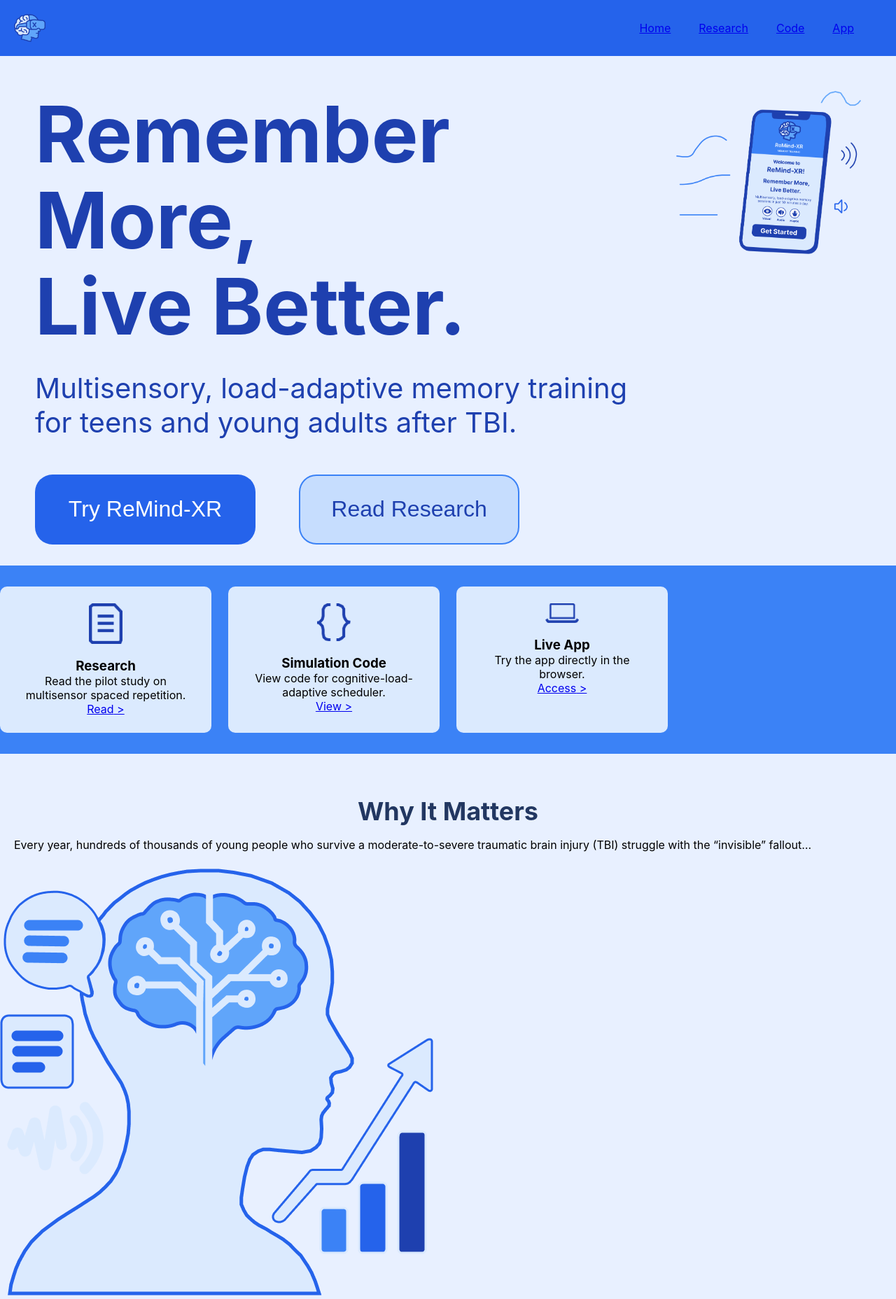
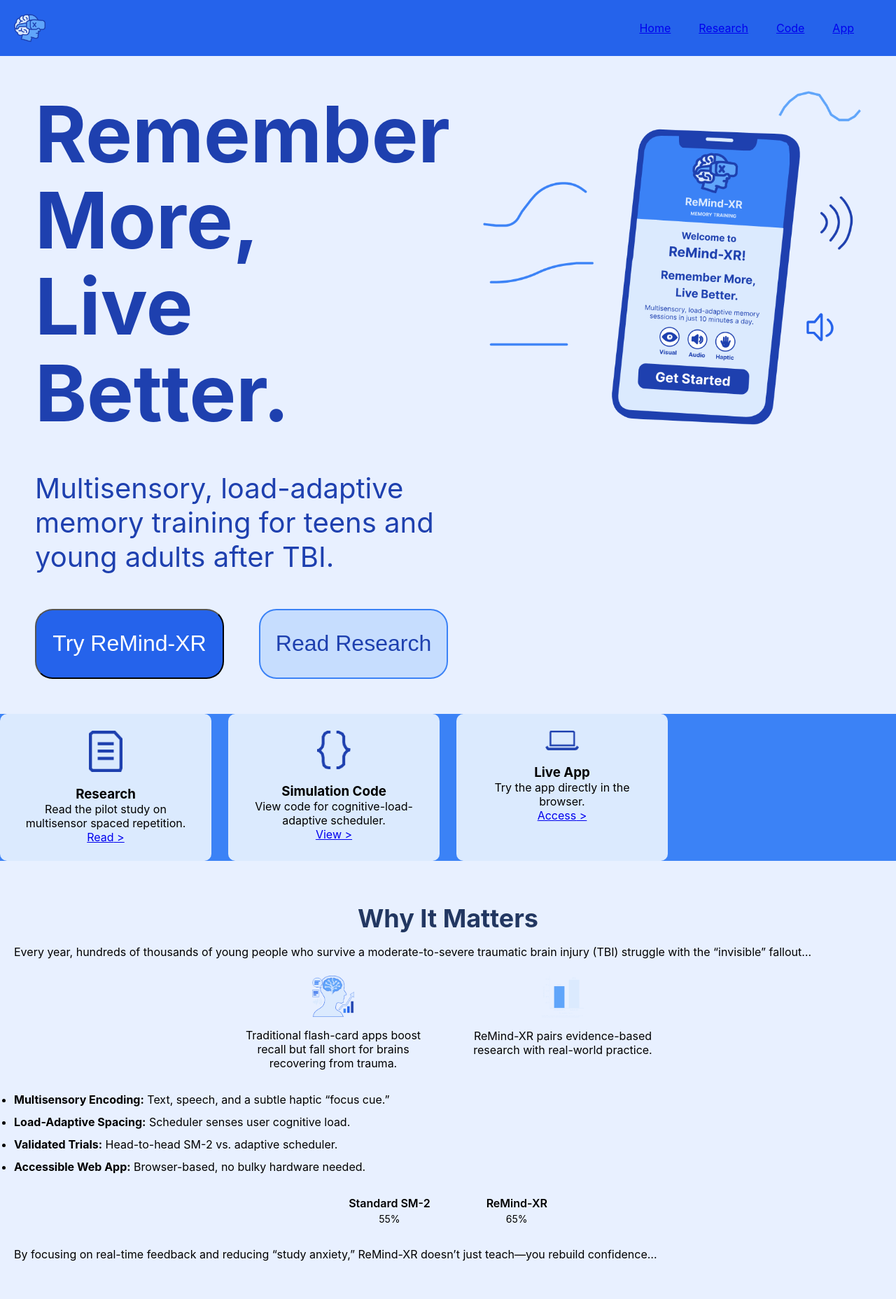
Before and after one commit to maitrimydur/remindXR-web, a React (Vite) app: page / in a window 1280 px wide. Shown: the top 1856 px of the page at 70% size. Built offline with nearby package versions, Linux system fonts and the light colour scheme.

Commit message:
Hero: cap paragraph at 50% width, keep all other styles

```diff
--- a/src/App.css
+++ b/src/App.css
@@ -1,7 +1,7 @@
 :root {
-  --blue: #2563EB;
-  --dark: #223761;
-  --white: #fff;
+  --blue:   #2563EB;
+  --dark:   #223761;
+  --white:  #fff;
 }
 
 .App {
@@ -16,24 +16,22 @@
   background: var(--blue);
   padding: 20px;
 }
-.logo { height: 40px; }
+.logo {
+  height: 40px;
+}
 .nav-links {
   display: flex;
-  gap: 40px;          /* fixed 40px between each link */
-  padding: 0 40px;    /* 40px on left and right of the whole nav block */
-  margin-left: auto;  /* still pushes the nav block to the right */
+  gap: 40px;           /* fixed 40px between each link */
+  padding: 0 40px;     /* 40px inset on left & right */
+  margin-left: auto;   /* push nav to the right */
 }
 .nav-link {
   color: var(--white);
   text-decoration: none;
   font-weight: 600;
-  padding-bottom: 4px;           /* give some room for the underline */
-  position: relative;            /* for the pseudo-element */
+  padding-bottom: 4px; /* room for the underline */
+  position: relative;
 }
-
-
-
-/* Optional fancier underline via pseudo-element */
 .nav-link.active::after {
   content: '';
   position: absolute;
@@ -45,52 +43,45 @@
 }
 
 .site-title {
-  color: #DBEAFE;      /* your existing color */
-  margin-left: 15px;   /* pushes it 30px right of the logo */
-  font-size: 2rem;   /* optional—match your design */
+  color: #DBEAFE;
+  margin-left: 15px;
+  font-size: 2rem;
   font-weight: 600;
 }
 .branding {
   display: flex;
   align-items: center;
-  /* you can use gap instead of margin if you like */
 }
 
 /* Hero */
 .hero {
   display: flex;
-  align-items: flex-start;        /* ① pin both items to the top of the container */
-  justify-content: space-between;
-  margin: 50px 50px 30px;
+  align-items: flex-start;    /* top-align both columns */
+  margin: 50px;               /* 50px all around (50px under the header) */
 }
+
+/* Left column: fixed to 50% of the container */
 .hero-text {
-  flex: 1 1 auto;                 /* allow text to grow & shrink */
+  flex: 0 0 50%;
   min-width: 0;
+  display: flex;
+  flex-direction: column;
 }
 .hero-text h1 {
   font-size: 7rem;
   line-height: 1.1;
-  margin-bottom: 30px;
   color: #1E40AF;
+  margin: 0 0 50px;           /* 50px gap below heading */
 }
 .hero-text p {
-  margin-top: 30px;
   font-size: 2.5rem;
-  margin-bottom: 50px;
   color: #1E40AF;
-}
-.hero-buttons .btn {
-  padding: 12px 24px;
-  border: none;
-  border-radius: 6px;
-  cursor: pointer;
-  font-weight: 600;
-  margin-right: 12px;
+  margin: 0 0 50px;           /* 50px gap below paragraph */
+  max-width: none;            /* paragraph will fill the text column */
 }
 .hero-buttons {
   display: flex;
-  gap: 50px;                       /* exact 50px between buttons */
-  margin-top: 30px;                /* your vertical spacing */
+  gap: 50px;                  /* exact 50px between buttons */
 }
 .btn.primary {
   background: #2563EB;
@@ -111,13 +102,13 @@
   font-size: 2rem;
   font-weight: 300;
 }
+
+/* Right column: fills the remaining space */
 .hero-image {
-  flex: 0 1 40%;                   /* ② basis=40%, but *shrinkable* so it never overflows */
-  margin-left: 50px;               /* your gutter between text & image */
-  min-width: 0;                    /* so it can actually shrink if needed */
+  flex: 1 1 auto;
+  margin-left: 50px;          /* gutter between text & image */
+  min-width: 0;
 }
-
-/* Make the img fill that container */
 .hero-image img {
   width: 100%;
   height: auto;
@@ -128,17 +119,15 @@
 .features {
   background-color: #3B82F6;
   display: grid;
-  grid-template-columns: repeat(auto-fill,minmax(240px,1fr));
+  grid-template-columns: repeat(auto-fill, minmax(240px, 1fr));
   gap: 24px;
   margin-bottom: 60px;
 }
 .feature-card {
-  margin-top: 30px;
   background: #DBEAFE;
   padding: 24px;
   border-radius: 10px;
   text-align: center;
-  margin-bottom: 30px;
 }
 .feature-icon {
   width: 48px;
@@ -155,26 +144,33 @@
   margin-bottom: 16px;
   color: var(--dark);
 }
-/* Remove any centering limits on your paragraphs & list */
 .why-intro,
 .why-outro,
 .why-list {
-  /* no more max-width */
   max-width: none;
-  /* let it span the container */
   width: 100%;
-  /* drop the auto centering */
-  margin: 0 0 24px;      /* or margin: 0 0 40px for the list if you like */
-  /* you can keep vertical spacing by adjusting only top/bottom */
+  margin: 0 0 24px;
+  padding: 0 20px;
+}
+.why-cards {
+  display: flex;
+  justify-content: center;
+  gap: 48px;
+  margin-bottom: 32px;
+}
+.why-card {
+  text-align: center;
+  max-width: 280px;
+}
+.why-card img {
+  width: 60px;
+  margin-bottom: 12px;
+}
+.why-list li {
+  margin-bottom: 12px;
 }
 
-/* if you want a little horizontal padding instead of stark edge-to-edge: */
-.why-intro,
-.why-outro,
-.why-list {
-  padding: 0 20px;      /* adjust as needed */
-}
-
+/* Bar Graph */
 .graph {
   display: flex;
   justify-content: center;
@@ -205,7 +201,6 @@
 .app-section {
   background: #1E40AF;
   padding: 40px 24px;
-  text-align: left;
   margin-bottom: 60px;
 }
 .btn.launch {
```
